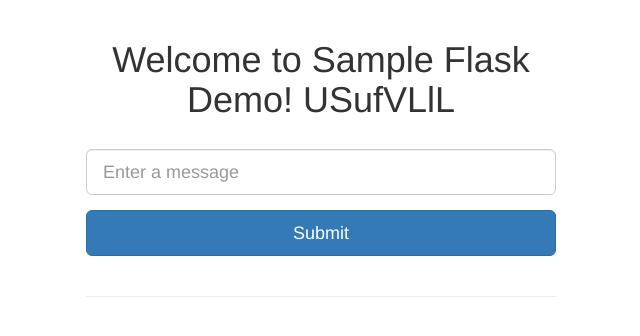
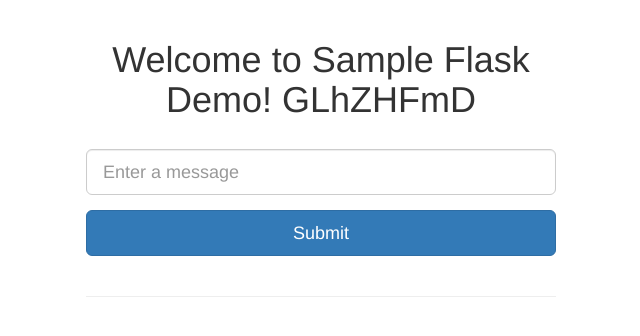
Before and after one commit to williaumwu/flask_sample, a Flask app: page / in a window 1280 px wide. Shown: the top 336 px of the page, without its empty margins (319-959 px from the left). Run offline with Flask 2, Linux system fonts and the light colour scheme; data that the repository does not hold is empty; some libraries are stand-ins or nearby versions.

Commit message:
testing change new string GLhZHFmD

```diff
--- a/templates/index.html
+++ b/templates/index.html
@@ -3,7 +3,7 @@
 {% block content %}
 
 <div class="text-center">
-  <h1>Welcome to Sample Flask Demo! USufVLlL</h1>
+  <h1>Welcome to Sample Flask Demo! GLhZHFmD</h1>
 </div>
 
 <br>
```
Also changed, not shown: README.md.
